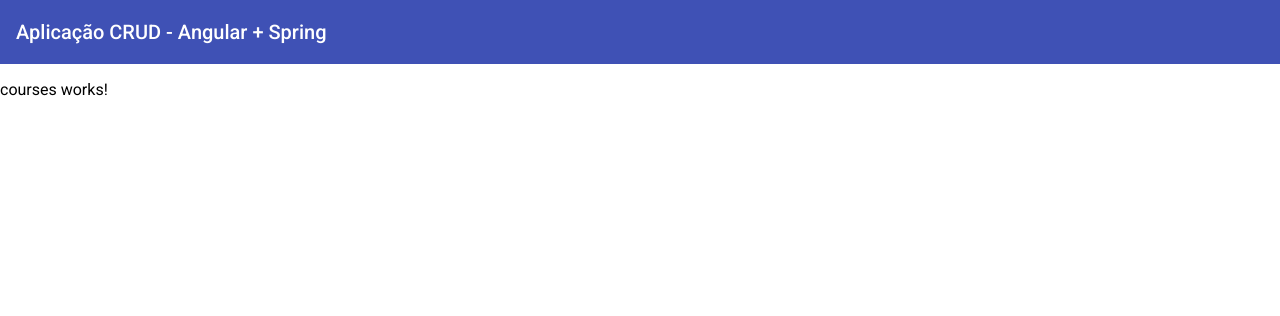
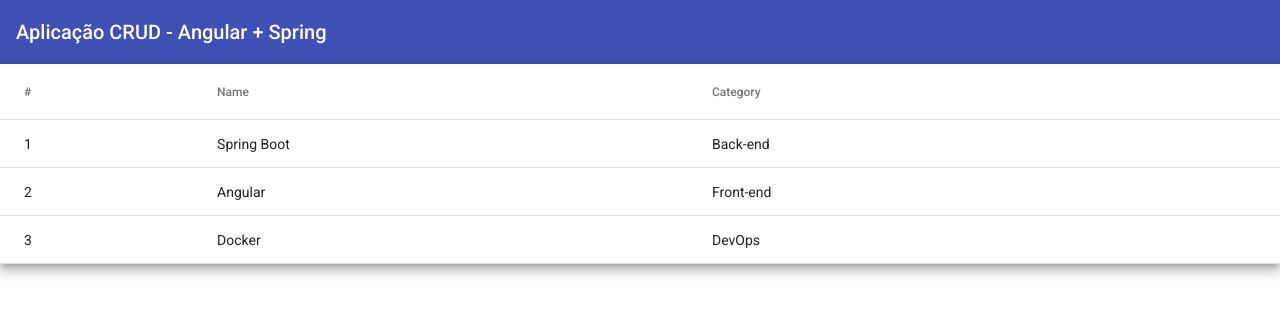
Before and after one commit to alexfapa/projeto-cursos-angular-spring, an Angular app in the folder crud-angular/: page /courses in a window 1280 px wide. Shown: the top 316 px of the page. Built offline with nearby package versions, Linux system fonts and the light colour scheme.

Commit message:
Adicionando tabela exibindo dados de um array estático

```diff
--- a/crud-angular/src/app/app.module.ts
+++ b/crud-angular/src/app/app.module.ts
@@ -1,4 +1,5 @@
 import { NgModule } from '@angular/core';
+import { MatTableModule } from '@angular/material/table';
 import { MatToolbarModule } from '@angular/material/toolbar';
 import { BrowserModule } from '@angular/platform-browser';
 import { BrowserAnimationsModule } from '@angular/platform-browser/animations';
@@ -14,7 +15,8 @@
     BrowserModule,
     AppRoutingModule,
     BrowserAnimationsModule,
-    MatToolbarModule
+    MatToolbarModule,
+    MatTableModule
   ],
   providers: [],
   bootstrap: [AppComponent]
--- a/crud-angular/src/app/courses/courses-routing.module.ts
+++ b/crud-angular/src/app/courses/courses-routing.module.ts
@@ -1,6 +1,7 @@
 import { CoursesComponent } from './courses/courses.component';
 import { NgModule } from '@angular/core';
 import { RouterModule, Routes } from '@angular/router';
+
 
 const routes: Routes = [
   { path: '', component: CoursesComponent }
--- a/crud-angular/src/app/courses/courses.module.ts
+++ b/crud-angular/src/app/courses/courses.module.ts
@@ -1,5 +1,6 @@
+import { CommonModule } from '@angular/common';
 import { NgModule } from '@angular/core';
-import { CommonModule } from '@angular/common';
+import { MatTableModule } from '@angular/material/table';
 
 import { CoursesRoutingModule } from './courses-routing.module';
 import { CoursesComponent } from './courses/courses.component';
@@ -11,7 +12,8 @@
   ],
   imports: [
     CommonModule,
-    CoursesRoutingModule
+    CoursesRoutingModule,
+    MatTableModule
   ]
 })
 export class CoursesModule { }
--- a/crud-angular/src/app/courses/courses/courses.component.css
+++ b/crud-angular/src/app/courses/courses/courses.component.css
@@ -1,17 +1,3 @@
-.demo-table {
+table {
   width: 100%;
 }
-
-.mat-row .mat-cell {
-  border-bottom: 1px solid transparent;
-  border-top: 1px solid transparent;
-  cursor: pointer;
-}
-
-.mat-row:hover .mat-cell {
-  border-color: currentColor;
-}
-
-.demo-row-is-clicked {
-  font-weight: bold;
-}
--- a/crud-angular/src/app/courses/courses/courses.component.html
+++ b/crud-angular/src/app/courses/courses/courses.component.html
@@ -1 +1,25 @@
-<p>courses works!</p>
+<table mat-table [dataSource]="courses" class="mat-elevation-z8">
+
+
+<!-- Id Column -->
+<ng-container matColumnDef="_id">
+  <th mat-header-cell *matHeaderCellDef> # </th>
+  <td mat-cell *matCellDef="let course"> {{ course._id }} </td>
+</ng-container>
+
+
+  <!-- Name Column -->
+  <ng-container matColumnDef="name">
+    <th mat-header-cell *matHeaderCellDef> Name </th>
+    <td mat-cell *matCellDef="let course"> {{ course.name }} </td>
+  </ng-container>
+
+  <!-- Category Column -->
+  <ng-container matColumnDef="category">
+    <th mat-header-cell *matHeaderCellDef> Category </th>
+    <td mat-cell *matCellDef="let course"> {{ course.category }} </td>
+  </ng-container>
+
+  <tr mat-header-row *matHeaderRowDef="displayedColumns"></tr>
+  <tr mat-row *matRowDef="let row; columns: displayedColumns;"></tr>
+</table>
--- a/crud-angular/src/app/courses/courses/courses.component.ts
+++ b/crud-angular/src/app/courses/courses/courses.component.ts
@@ -1,4 +1,5 @@
 import { Component, OnInit } from '@angular/core';
+import { Course } from '../model/course';
 
 @Component({
   selector: 'app-courses',
@@ -7,7 +8,16 @@
 })
 export class CoursesComponent implements OnInit {
 
-  constructor() { }
+  courses: Course[] = [
+    {_id: '1', name: 'Spring Boot', category: 'Back-end'},
+    {_id: '2', name: 'Angular', category: 'Front-end'},
+    {_id: '3', name: 'Docker', category: 'DevOps'}
+  ];
+  displayedColumns = ['_id','name', 'category']; //define quais campos vão ser exibidos do array
+
+  constructor() {
+    //this.courses = [];
+  }
 
   ngOnInit(): void {
   }
--- /dev/null
+++ b/crud-angular/src/app/courses/model/course.ts
@@ -0,0 +1,6 @@
+export interface Course {
+
+  _id: string;
+  name: string;
+  category: string;
+}
```
Also changed, not shown: 1 other file (tests, documents, lock files or other folders).
